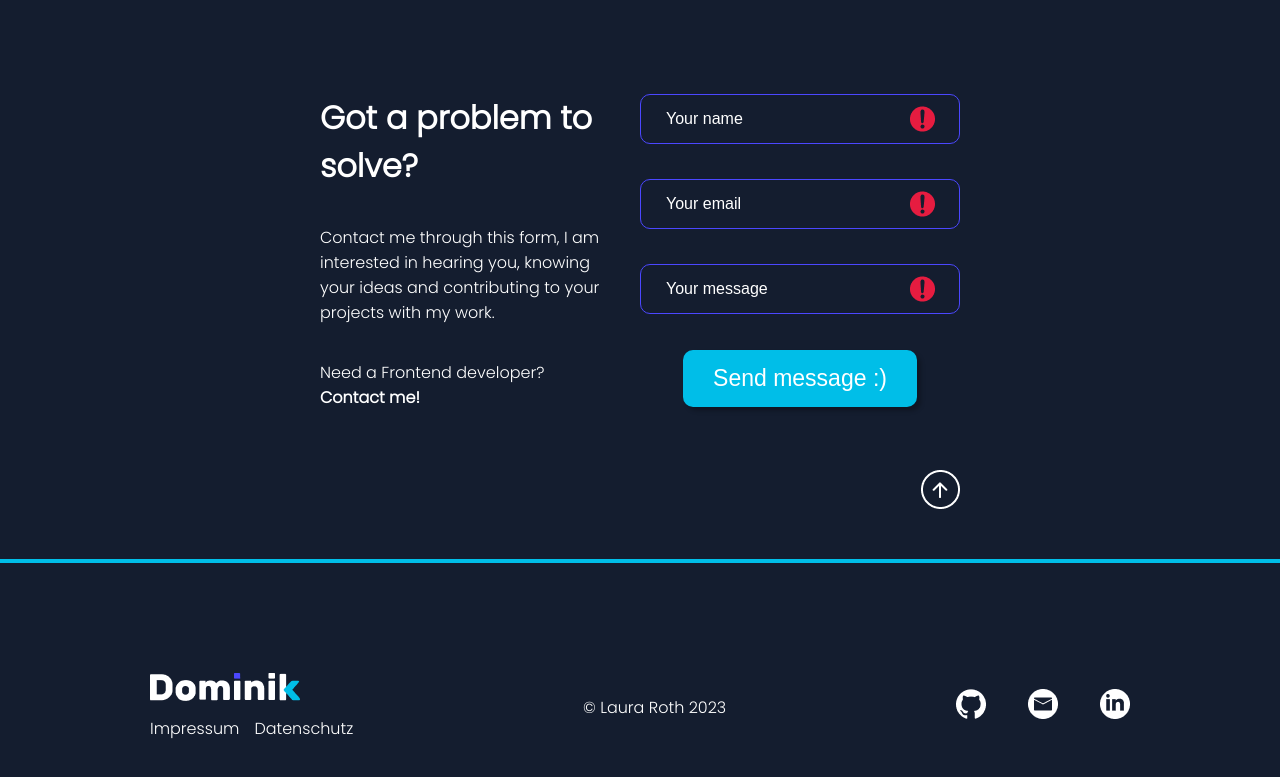
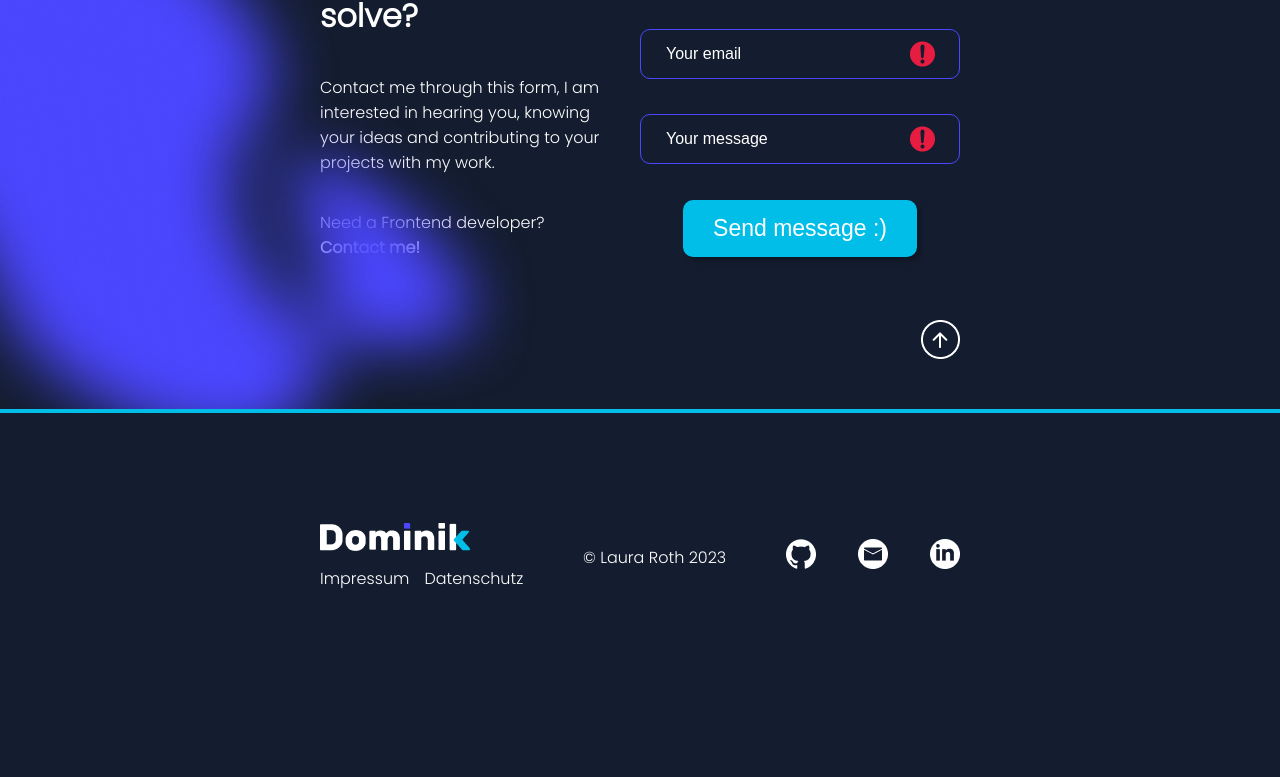
Before and after one commit to LauraHexx/Portfolio, an Angular app: page / in a window 1280 px wide. Shown: the part 7391-8168 px from the top of the page. After the commit the page ends 8092 px from the top, so only its background shows below. Built offline with nearby package versions, Linux system fonts and the light colour scheme.

Commit message:
bg contact

```diff
--- a/src/app/contact/contact.component.html
+++ b/src/app/contact/contact.component.html
@@ -54,4 +54,5 @@
   <div class="go-up-container">
     <img src="./assets/img/go-up-icon.png" alt="" />
   </div>
+  <img class="bg-form" src="./assets/img/background/contacts-form.png" alt="" />
 </section>
--- a/src/app/contact/contact.component.scss
+++ b/src/app/contact/contact.component.scss
@@ -1,9 +1,10 @@
 @import "src/assets/styles/mixins-and-variables.scss";
 
 section {
-  @include general-layout();
+  padding: $spacing-top-sections $spacing-to-sides $spacing-bottom-sections;
   @include column-flex-box();
   gap: 60px;
+  position: relative;
 }
 
 .headline-container {
@@ -102,3 +103,11 @@ button {
   justify-content: flex-end;
   cursor: pointer;
 }
+
+.bg-form {
+  position: absolute;
+  bottom: 0;
+  left: 0;
+  width: 545px;
+  height: 600px;
+}
--- a/src/app/footer/footer.component.scss
+++ b/src/app/footer/footer.component.scss
@@ -1,7 +1,7 @@
 @import "src/assets/styles/mixins-and-variables.scss";
 
 footer {
-  padding: 110px $spacing-between-sections;
+  padding: 110px $spacing-to-sides;
   @include align-center-flexbox();
   justify-content: space-between;
   border-top: 4px solid $color-bright-blue;
```
Also changed, not shown: src/assets/img/background/contacts-form.png (added).
